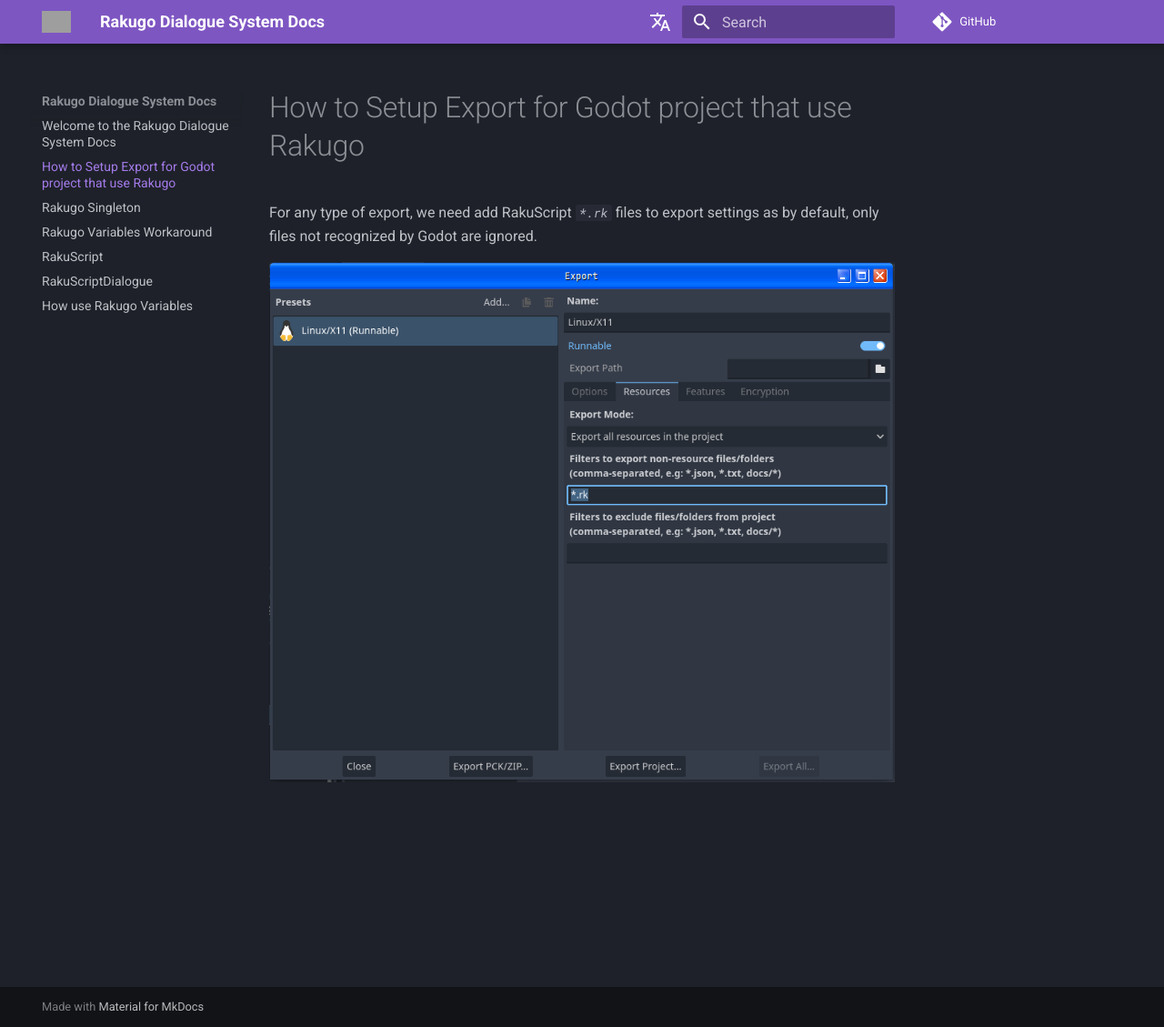
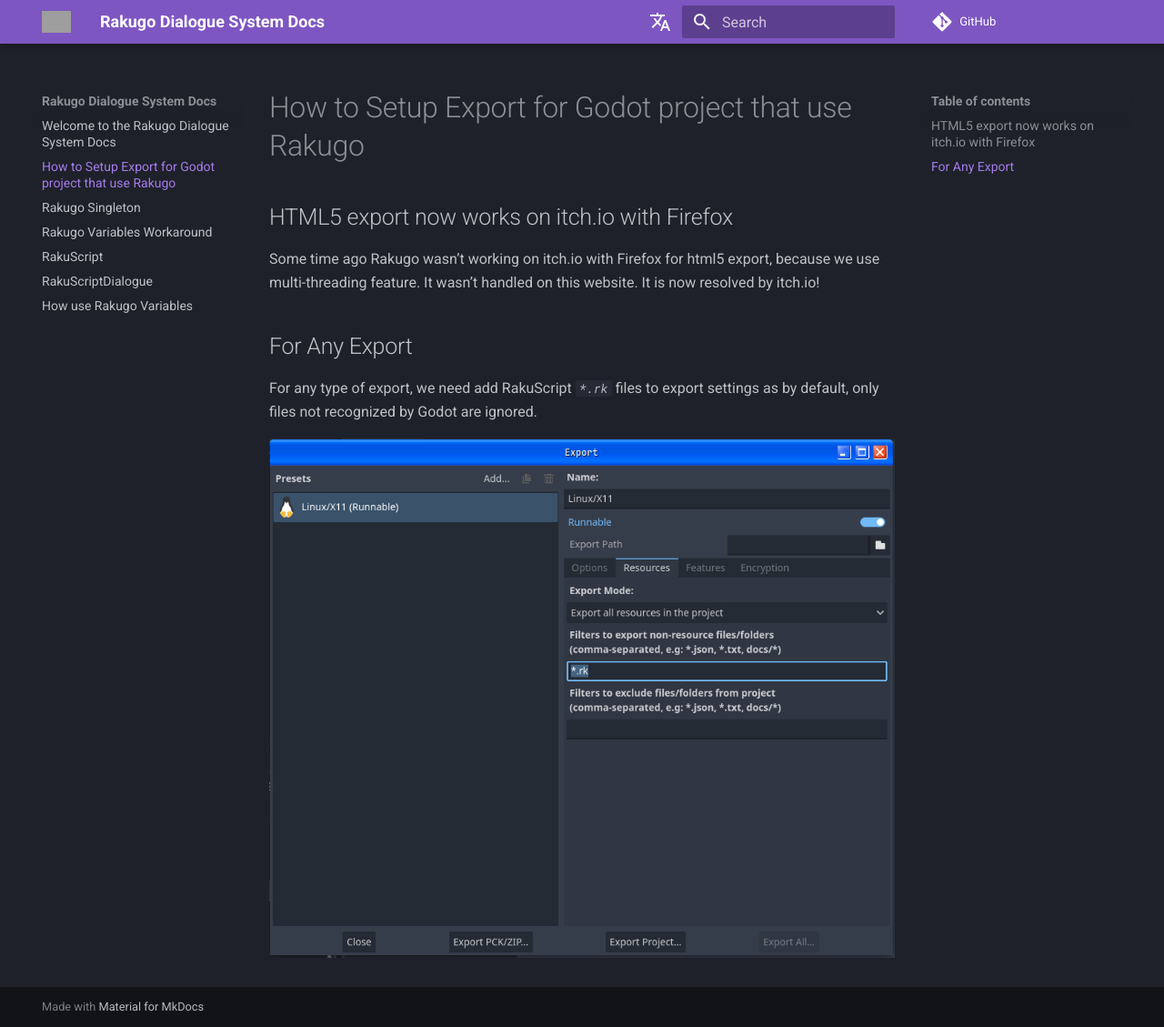
Before and after one commit to rakugoteam/rakugo-docs, an MkDocs documentation site: the page built from docs/export.md, in a window 1280 px wide and 1129 px high. Shown: the whole window at 91% size. Built offline with MkDocs 1.6.1 and Material for MkDocs 9.7.7, drawn with Linux system fonts in a browser that asks for light colours; comment, search, counter and statistics services are not loaded; the version menu is left out; grey boxes are pictures that could not be loaded.

Commit message:
update note about Html5

```diff
--- a/docs/export.md
+++ b/docs/export.md
@@ -1,4 +1,10 @@
 # How to Setup Export for Godot project that use Rakugo
+
+## HTML5 export now works on itch.io with Firefox
+
+Some time ago Rakugo wasn’t working on itch.io with Firefox for html5 export, because we use multi-threading feature. It wasn’t handled on this website. It is now resolved by itch.io!
+
+## For Any Export
 
 For any type of export, we need add RakuScript  *`*.rk`* files to export settings as by default, only files not recognized by Godot are ignored.
 
```
